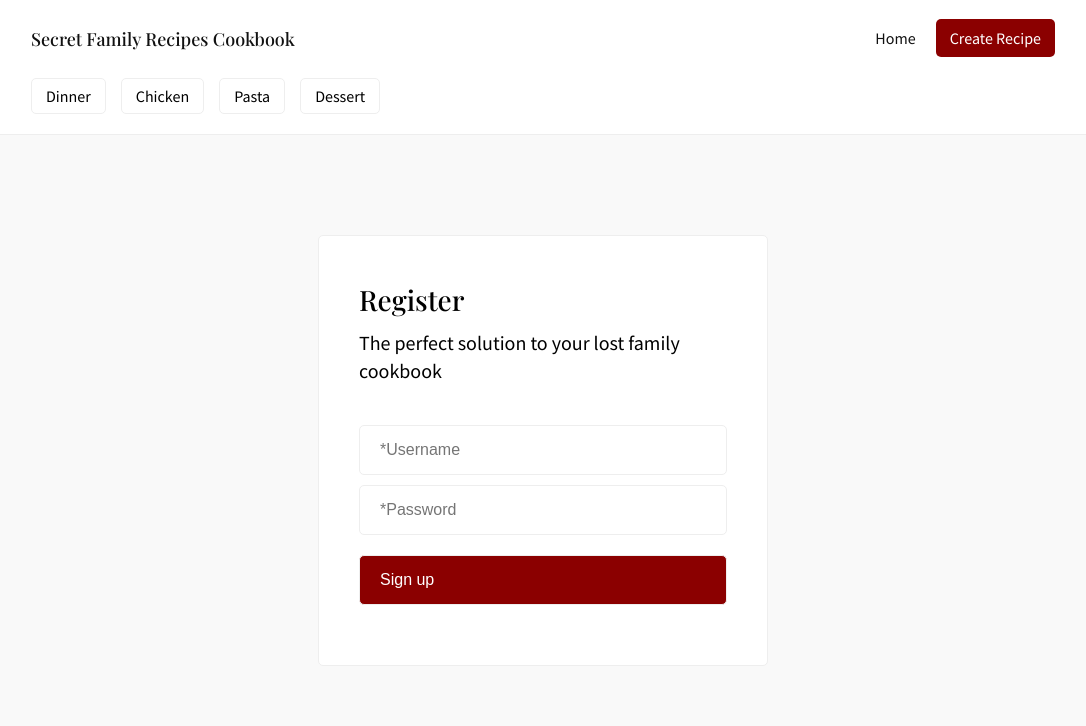
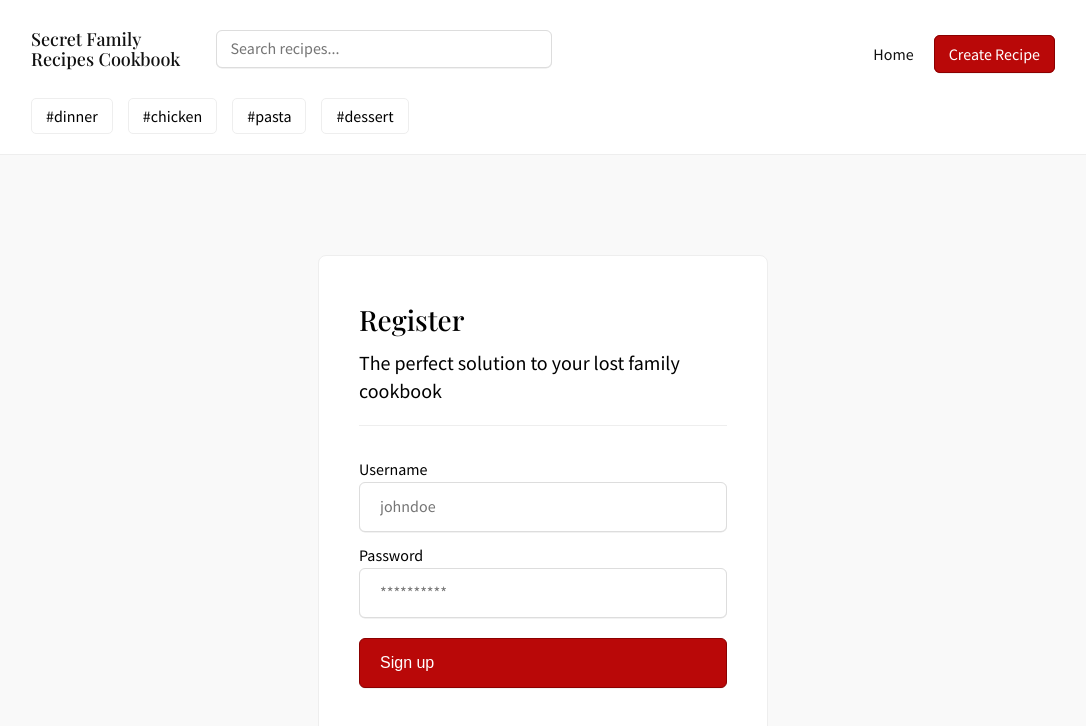
Before and after one commit to Secret-Family-Recipes-5/Front-End, a React (Create React App) app in the folder secret-recipes/: page /register in a window 1280 px wide. Shown: the top 726 px of the page, without its empty margins (97-1183 px from the left). Built offline with nearby package versions, Linux system fonts and the light colour scheme.

Commit message:
clean up styling for login and register

```diff
--- a/secret-recipes/src/components/Category.js
+++ b/secret-recipes/src/components/Category.js
@@ -5,16 +5,16 @@ const Category = (props) => {
   return (
     <>
       <div className='category'>
-        <a>Dinner</a>
+        <a>#dinner</a>
       </div>
       <div className='category'>
-        <a>Chicken</a>
+        <a>#chicken</a>
       </div>
       <div className='category'>
-        <a>Pasta</a>
+        <a>#pasta</a>
       </div>
       <div className='category'>
-        <a>Dessert</a>
+        <a>#dessert</a>
       </div>
     </>
   );
--- a/secret-recipes/src/components/Login.js
+++ b/secret-recipes/src/components/Login.js
@@ -68,27 +68,35 @@ const Login = () => {
         <h2 className='formTitle'>Login</h2>
         <p className='formDesc'>The perfect solution to your lost family cookbook</p>
 
+        <hr />
+
         <form onSubmit={handleSubmit} >
-          <div className='formErrors'>
-            <p>{formErrors.username}</p>
-            <p>{formErrors.password}</p>
-          </div>
 
+          <label htmlFor='username'>Username</label>
           <input
             type='text'
             name='username'
-            placeholder='Username'
+            placeholder='johndoe'
+            id='username'
             value={formValues.username}
             onChange={handleInput}
           />
+          <div className='formErrors'>
+            <p>{formErrors.username}</p>
+          </div>
 
+          <label htmlFor='password'>Password</label>
           <input
             type='password'
             name='password'
-            placeholder='Password'
+            placeholder='**********'
+            id='password'
             value={formValues.password}
             onChange={handleInput}
           />
+          <div className='formErrors'>
+            <p>{formErrors.password}</p>
+          </div>
 
           <button>Login</button>
         </form>
--- a/secret-recipes/src/components/Nav.js
+++ b/secret-recipes/src/components/Nav.js
@@ -9,6 +9,7 @@ const Nav = () => {
       <div className='navWrapper'>
         <div className='logo'>
           <Link to='/'>Secret Family Recipes Cookbook</Link>
+          <input type='text' placeholder='Search recipes...'></input>
         </div>
         <nav>
           <Link to='/Home'>Home</Link>
--- a/secret-recipes/src/components/RecipeCard.js
+++ b/secret-recipes/src/components/RecipeCard.js
@@ -7,22 +7,30 @@ const RecipeCard = () => {
       <div className='recipeCard'>
         <h2 className='recipeTitle'>Banana Bread</h2>
         <p className='recipeSource'>Grandma Patty</p>
-        <a className='recipeCategory'>Bread</a>
+        <a className='recipeCategory'>#bread</a>
+        <a className='recipeCategory'>#breakfast</a>
       </div>
       <div className='recipeCard'>
         <h2 className='recipeTitle'>Southern-Style Egg Salad</h2>
         <p className='recipeSource'>Sam Dors</p>
-        <a className='recipeCategory'>Salad</a>
+        <a className='recipeCategory'>#salad</a>
+        <a className='recipeCategory'>#eggs</a>
+        <a className='recipeCategory'>#southern</a>
       </div>
       <div className='recipeCard'>
         <h2 className='recipeTitle'>Egg Muffin</h2>
         <p className='recipeSource'>Aunt Patty</p>
-        <a className='recipeCategory'>Eggs</a>
+        <a className='recipeCategory'>#eggs</a>
+        <a className='recipeCategory'>#bread</a>
+        <a className='recipeCategory'>#breakfast</a>
       </div>
       <div className='recipeCard'>
         <h2 className='recipeTitle'>French Onion-Breaded Baked Chicken</h2>
         <p className='recipeSource'>Grandma Patty</p>
-        <a className='recipeCategory'>Chicken</a>
+        <a className='recipeCategory'>#chicken</a>
+        <a className='recipeCategory'>#onion</a>
+        <a className='recipeCategory'>#french</a>
+        <a className='recipeCategory'>#breakfast</a>
       </div>
     </>
   );
--- a/secret-recipes/src/components/Register.js
+++ b/secret-recipes/src/components/Register.js
@@ -68,28 +68,35 @@ const Register = () => {
           <h2 className='formTitle'>Register</h2>
           <p className='formDesc'>The perfect solution to your lost family cookbook</p>
 
+          <hr />
+
           <form onSubmit={handleSubmit} >
 
-            <div className='formErrors'>
-              <p>{formErrors.username}</p>
-              <p>{formErrors.password}</p>
-            </div>
-
+            <label htmlFor='username'>Username</label>
             <input
               type='text'
               name='username'
-              placeholder='*Username'
+              placeholder='johndoe'
+              id='username'
               value={formValues.username}
               onChange={handleInput}
             />
+            <div className='formErrors'>
+              <p>{formErrors.username}</p>
+            </div>
 
+            <label htmlFor='password'>Password</label>
             <input
               type='password'
               name='password'
-              placeholder='*Password'
+              placeholder='**********'
+              id='password'
               value={formValues.password}
               onChange={handleInput}
             />
+            <div className='formErrors'>
+              <p>{formErrors.password}</p>
+            </div>
 
             <button>Sign up</button>
           </form>
--- a/secret-recipes/src/components/formValidation.js
+++ b/secret-recipes/src/components/formValidation.js
@@ -3,11 +3,11 @@ import * as Yup from 'yup';
 const formValidation = Yup.object().shape({
   username: Yup
     .string()
-    .min(6, "Username must be at least 6 characters long.")
+    .min(6, "⚠️ Username must be at least 6 characters long.")
     .required("Username is Required"),
   password: Yup
     .string()
-    .min(3, "Password must be at least 3 characters long.")
+    .min(3, "⚠️ Password must be at least 3 characters long.")
     .required("Password is Required."),
 });
 
--- a/secret-recipes/src/css/index.css
+++ b/secret-recipes/src/css/index.css
@@ -124,7 +124,7 @@ body {
   background: white;
   border: 1px solid #EEEEEE;
   padding: 50px 40px;
-  border-radius: 5px;
+  border-radius: 8px;
 }
 h2.formTitle {
   font-size: 2.8rem;
@@ -136,28 +136,64 @@ p.formDesc {
   font-size: 2rem;
   line-height: 1.4;
   font-family: 'Source Sans Pro', sans-serif;
-  margin-bottom: 40px;
+  margin-bottom: 20px;
+}
+hr {
+  height: 1px;
+  background: #EEEEEE;
+  border: none;
+  margin-bottom: 30px;
+}
+label {
+  font-size: 1.6rem;
+  margin: 5px 0;
+  display: inline-block;
 }
 input,
 button {
   padding: 15px 20px;
-  border: 1px solid #EEEEEE;
+  border: 1px solid #DDDDDD;
   display: flex;
   flex-direction: column;
   width: 100%;
   margin-bottom: 10px;
-  border-radius: 5px;
+  border-radius: 6px;
   font-size: 1.6rem;
+  box-shadow: 0px 0.5px 0px 0px rgba(0, 0, 0, 0.1);
+}
+input:focus {
+  box-shadow: 0px 1px 0px 0px rgba(0, 0, 0, 0.1);
 }
 button {
   margin-top: 20px;
   cursor: pointer;
-  background: #8B0000;
+  background: #b90808;
+  border: 1px solid #8B0000;
+  border-radius: 6px;
   color: white;
+  font-size: 1.6rem;
+  position: relative;
+}
+button:before {
+  content: '\2192';
+  position: absolute;
+  right: 40px;
+  opacity: 0;
+  transition: all 0.2s ease;
+}
+button:hover:before {
+  right: 30px;
+  opacity: 1;
+}
+::placeholder {
+  font-size: 1.6rem;
+  font-family: 'Source Sans Pro', sans-serif;
 }
 .formErrors p {
+  font-size: 1.6rem;
   margin: 10px 0;
-  font-size: 1.4rem;
+  border-radius: 6px;
+  color: #b90808;
 }
 .navContainer {
   background: white;
@@ -166,15 +202,27 @@ button {
 .navWrapper {
   display: flex;
   justify-content: space-between;
+  align-items: center;
   width: 80%;
   margin: 0 auto;
-  padding: 30px 0;
+  padding: 30px 0 20px 0;
+}
+.logo {
+  display: flex;
+  flex-direction: row;
 }
 .logo a {
   color: #111111;
   font-family: 'Playfair Display', serif;
   font-size: 1.8rem;
+  line-height: 1.1;
   font-weight: 500;
+  margin-right: 20px;
+}
+.logo input {
+  padding: 9px 14px;
+  font-size: 1.6rem;
+  border: 1px solid #DDDDDD;
 }
 nav a {
   margin-left: 20px;
@@ -182,10 +230,13 @@ nav a {
   font-size: 1.6rem;
 }
 nav .createRecipe {
-  background: #8B0000;
-  border-radius: 5px;
-  padding: 9px 14px;
+  background: #b90808;
+  border: 1px solid #8B0000;
+  box-shadow: 0px 0.5px 0px 0px rgba(0, 0, 0, 0.1);
+  border-radius: 6px;
+  padding: 8px 14px;
   color: white;
+  font-size: 1.6rem;
 }
 .categoryWrapper {
   width: 80%;
@@ -235,5 +286,6 @@ nav .createRecipe {
   background: white;
   border: 1px solid #EEEEEE;
   display: inline-block;
-  border-radius: 5px;
+  border-radius: 6px;
+  margin: 0 10px 10px 0;
 }
--- a/secret-recipes/src/less/nav.less
+++ b/secret-recipes/src/less/nav.less
@@ -6,20 +6,30 @@
 .navWrapper {
   display: flex;
   justify-content: space-between;
+  align-items: center;
   width: 80%;
   margin: 0 auto;
-  padding: 30px 0;
+  padding: 30px 0 20px 0;
+}
+
+.logo {
+  display: flex;
+  flex-direction: row;
 }
 
 .logo a {
   color: #111111;
   font-family: 'Playfair Display', serif;
   font-size: 1.8rem;
+  line-height: 1.1;
   font-weight: 500;
+  margin-right: 20px;
 }
 
-nav {
-
+.logo input {
+  padding: 9px 14px;
+  font-size: 1.6rem;
+  border: 1px solid #DDDDDD;
 }
 
 nav a {
@@ -29,8 +39,11 @@ nav a {
 }
 
 nav .createRecipe {
-  background: #8B0000;
-  border-radius: 5px;
-  padding: 9px 14px;
+  background: #b90808;
+  border: 1px solid #8B0000;
+  box-shadow: 0px .5px 0px 0px rgba(0,0,0,0.1);
+  border-radius: 6px;
+  padding: 8px 14px;
   color: white;
+  font-size: 1.6rem;
 }
--- a/secret-recipes/src/less/onboardingForm.less
+++ b/secret-recipes/src/less/onboardingForm.less
@@ -1,3 +1,5 @@
+// Form container
+
 .formContainer {
   display: flex;
   align-items: center;
@@ -10,8 +12,10 @@
   background: white;
   border: 1px solid #EEEEEE;
   padding: 50px 40px;
-  border-radius: 5px;
+  border-radius: 8px;
 }
+
+// Form title
 
 h2.formTitle {
   font-size: 2.8rem;
@@ -20,36 +24,80 @@ h2.formTitle {
   font-weight: 500;
 }
 
+// Form description
+
 p.formDesc {
   font-size: 2rem;
   line-height: 1.4;
   font-family: 'Source Sans Pro', sans-serif;
-  margin-bottom: 40px;
+  margin-bottom: 20px;
+}
+
+// Form inputs
+
+hr {
+  height: 1px;
+  background: #EEEEEE;
+  border: none;
+  margin-bottom: 30px;
+}
+
+label {
+  font-size: 1.6rem;
+  margin: 5px 0;
+  display: inline-block;
 }
 
 input, button {
   padding: 15px 20px;
-  border: 1px solid #EEEEEE;
+  border: 1px solid #DDDDDD;
   display: flex;
   flex-direction: column;
   width: 100%;
   margin-bottom: 10px;
-  border-radius: 5px;
+  border-radius: 6px;
   font-size: 1.6rem;
+  box-shadow: 0px .5px 0px 0px rgba(0,0,0,0.1);
+}
+
+input:focus {
+  box-shadow: 0px 1px 0px 0px rgba(0,0,0,0.1);
 }
 
 button {
   margin-top: 20px;
   cursor: pointer;
-  background: #8B0000;
+  background: #b90808;
+  border: 1px solid #8B0000;
+  border-radius: 6px;
   color: white;
+  font-size: 1.6rem;
+  position: relative;
+
+  &:before {
+    content: '\2192';
+    position: absolute;
+    right: 40px;
+    opacity: 0;
+    transition: all .2s ease;
+  }
 }
 
-.formErrors {
-
+button:hover:before {
+  right: 30px;
+  opacity: 1;
 }
 
+::placeholder {
+  font-size: 1.6rem;
+  font-family: 'Source Sans Pro', sans-serif;
+}
+
+// Yup from validations for Login & Register
+
 .formErrors p {
+  font-size: 1.6rem;
   margin: 10px 0;
-  font-size: 1.4rem;
+  border-radius: 6px;
+  color: #b90808;
 }
--- a/secret-recipes/src/less/recipeCard.less
+++ b/secret-recipes/src/less/recipeCard.less
@@ -36,5 +36,6 @@
   background: white;
   border: 1px solid #EEEEEE;
   display: inline-block;
-  border-radius: 5px;
+  border-radius: 6px;
+  margin: 0 10px 10px 0;
 }
```
